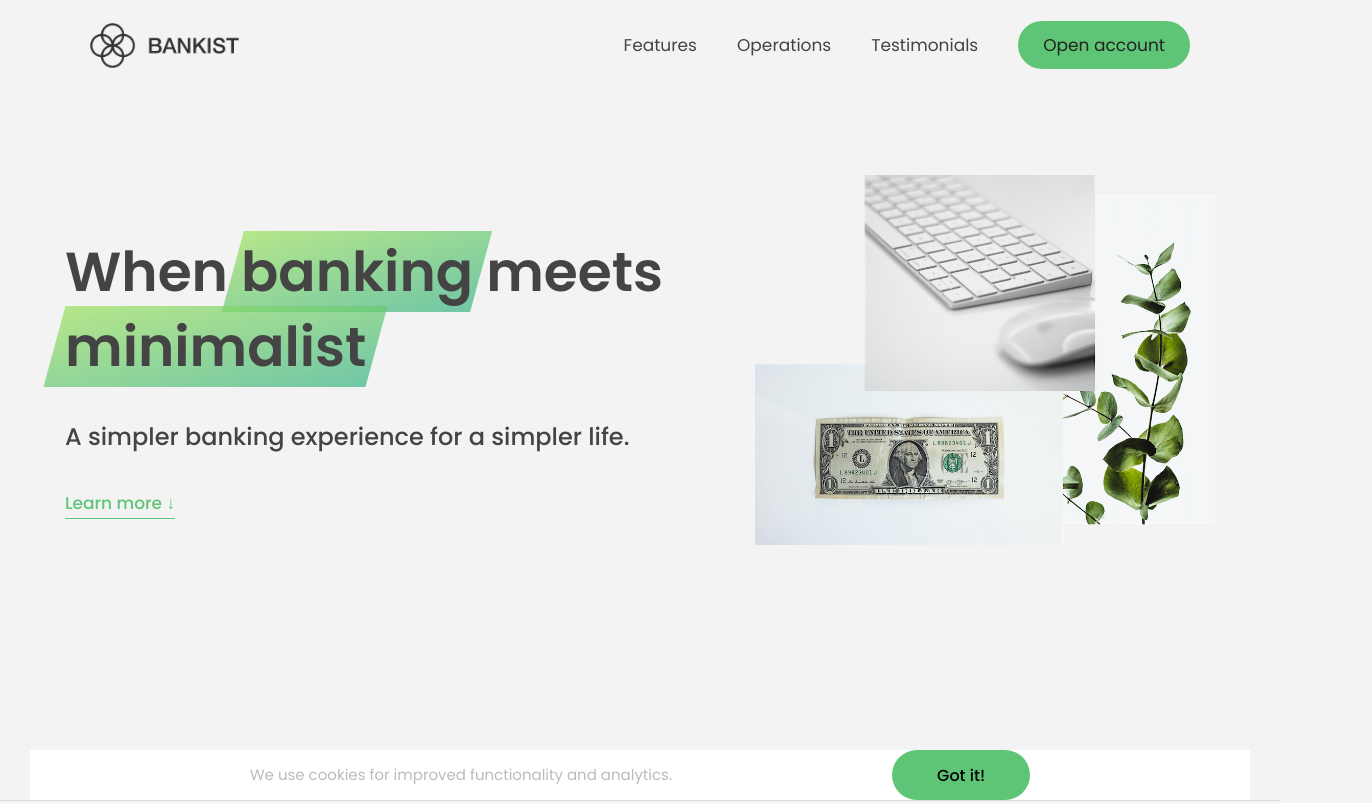
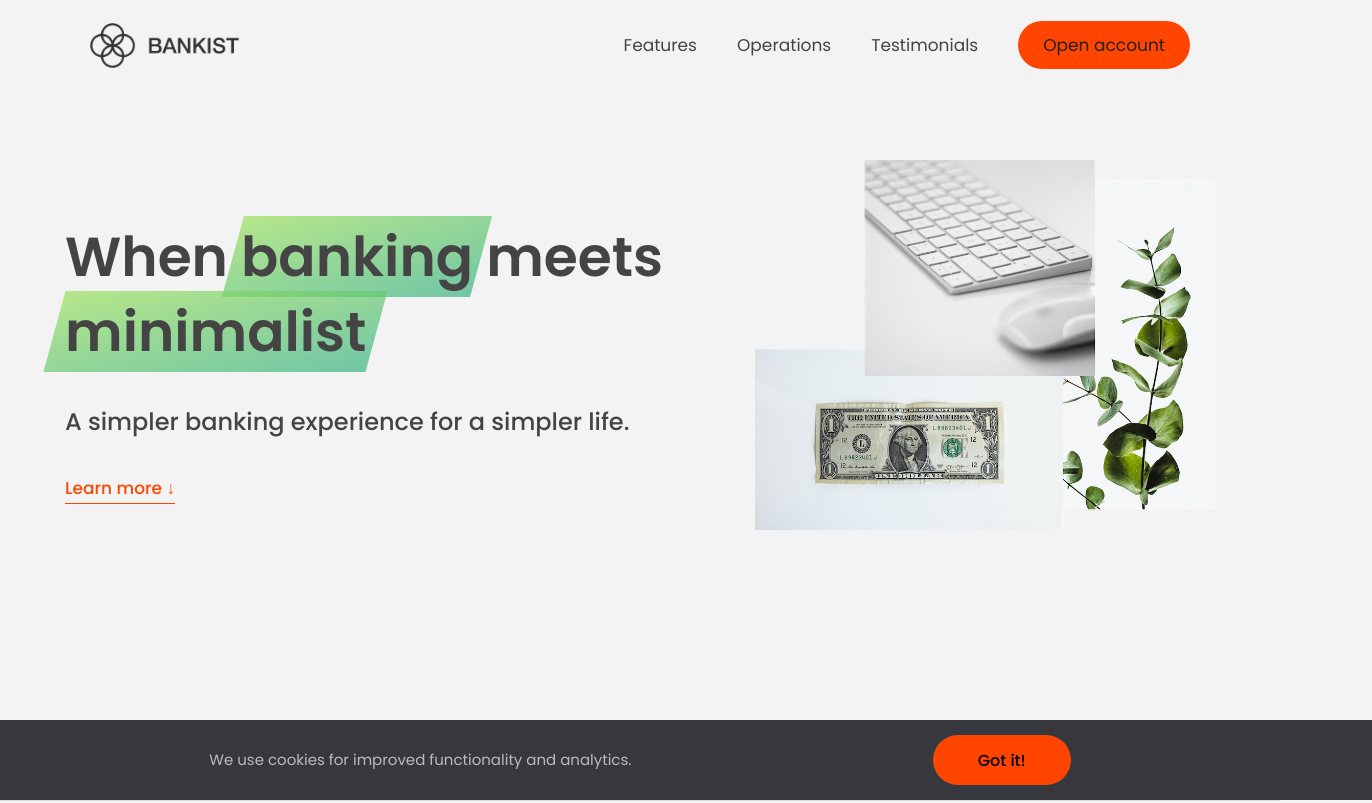
Before and after one commit to shosukenoma/complete-javascript-course, a plain HTML site: page 13-Advanced-DOM-Bankist/starter/index.html in a window 1280 px wide. Shown: the top 803 px of the page, 1372 px wide, since content can reach past the window. Drawn offline with Linux system fonts and the light colour scheme.

Commit message:
Learn about styles, attribues and classes

```diff
--- a/13-Advanced-DOM-Bankist/starter/index.html
+++ b/13-Advanced-DOM-Bankist/starter/index.html
@@ -21,6 +21,8 @@
           alt="Bankist logo"
           class="nav__logo"
           id="logo"
+          designer="Jonas the Designer"
+          data-version-number="3.0"
         />
         <ul class="nav__links">
           <li class="nav__item">
--- a/13-Advanced-DOM-Bankist/starter/script.js
+++ b/13-Advanced-DOM-Bankist/starter/script.js
@@ -80,3 +80,50 @@ document
   .addEventListener('click', function () {
     message.remove();
   });
+
+// Styles
+message.style.backgroundColor = '#37383d';
+message.style.width = '120%';
+
+console.log(message.style.height); // Empty, because it's not an inline style.
+console.log(message.style.width); // '120%'
+
+// This is how to load the CSS style.
+console.log(getComputedStyle(message).height); // Empty, because it's not an inline style.
+
+message.style.height =
+  Number.parseFloat(getComputedStyle(message).height, 10) + 30 + 'px';
+
+// Manipulating CSS Custom Properties
+document.documentElement.style.setProperty('--color-primary', 'orangered');
+
+// Attributes
+const logo = document.querySelector('.nav__logo');
+console.log(logo.alt);
+console.log(logo.src);
+// Setting attributes
+logo.alt = 'Beautiful minimalist logo';
+
+// Retrieving non-standard attributes (e.g. 'designer' attribute in an <img> tag)
+console.log(logo.getAttribute('designer'));
+logo.setAttribute('company', 'Bankist');
+
+console.log(logo.src); // Absolute Path
+console.log(logo.getAttribute('src')); // Relative Path
+
+const link = document.querySelector('.nav__link--btn');
+console.log(link.href);
+console.log(link.getAttribute('href'));
+
+// Data attributes
+// Always stored in the "dataset" object
+console.log(logo.dataset.versionNumber);
+
+// Classes
+logo.classList.add();
+logo.classList.remove();
+logo.classList.toggle();
+logo.classList.contains(); // NOT .includes
+
+// // DONT USE! Overwrites everything and only allows one class.
+// logo.className = 'Jonas'
```
